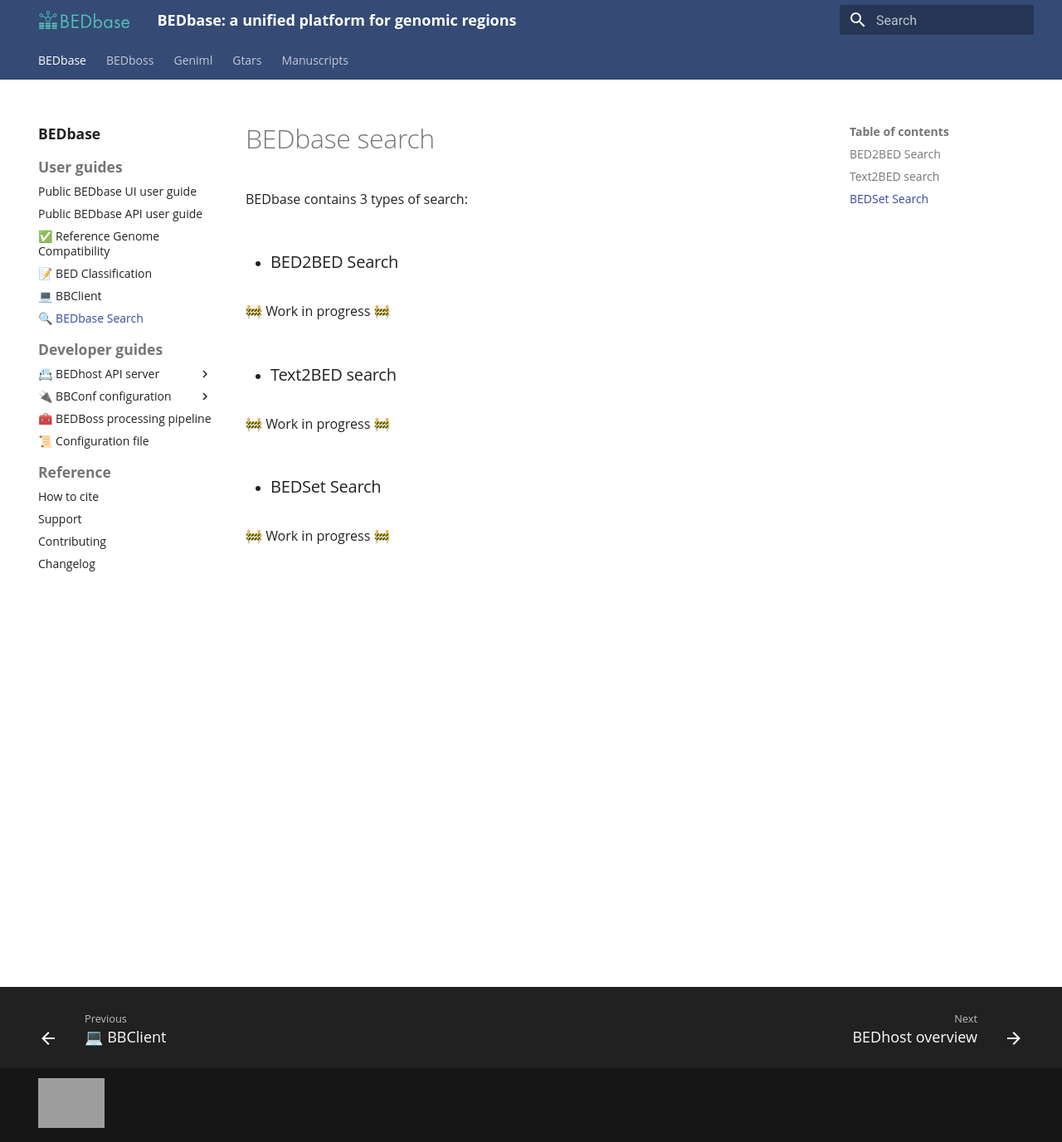
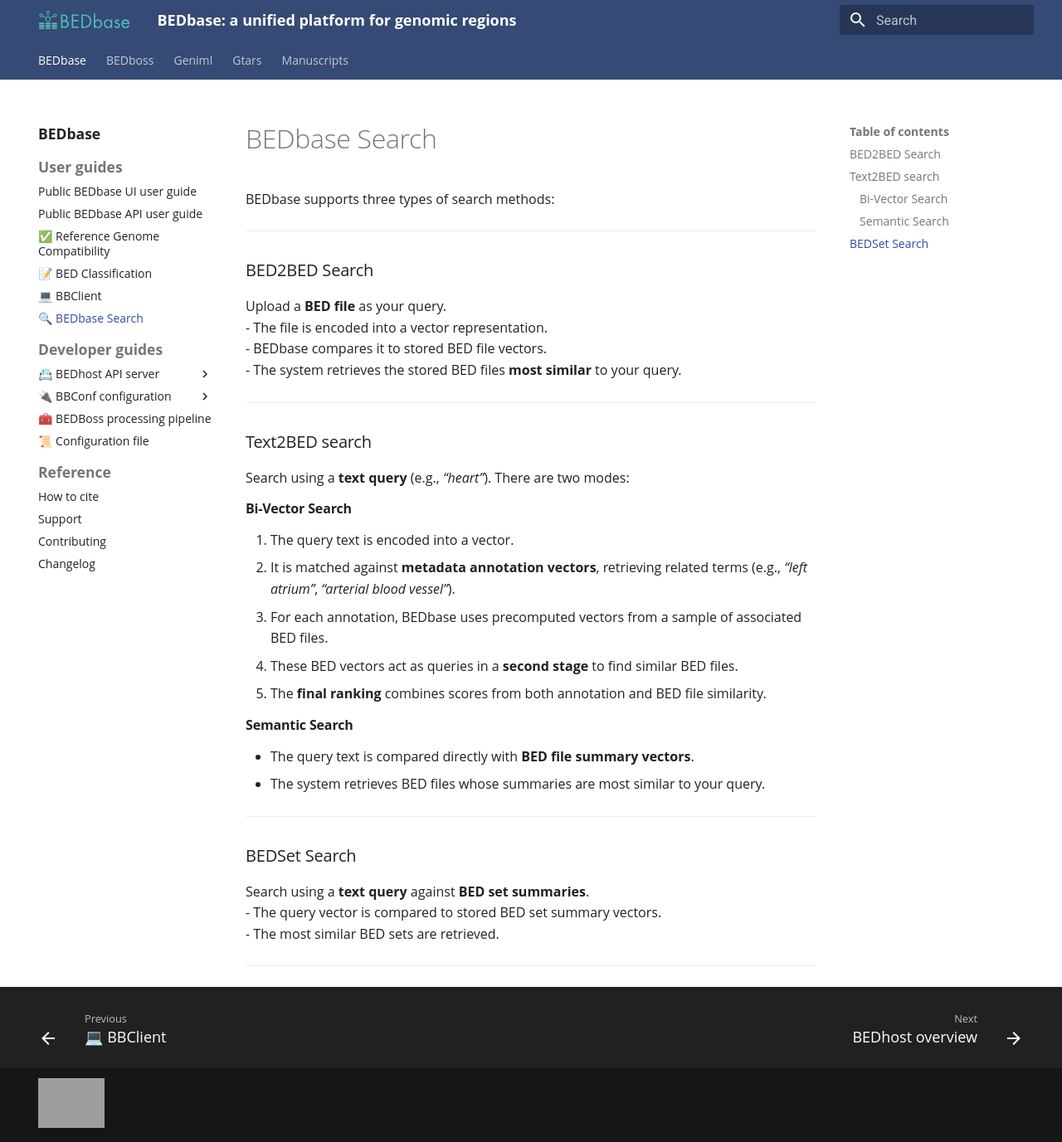
Before and after one commit to databio/bedbase, an MkDocs documentation site: the page built from docs/bedbase/user/bedbase-search.md, in a window 1280 px wide and 1377 px high. Shown: the whole window at 83% size. Built offline with MkDocs 1.6.1 and Material for MkDocs 9.7.7, drawn with Linux system fonts in a browser that asks for light colours; grey boxes are pictures that could not be loaded.

Commit message:
Revise BEDbase search documentation
Updated the BEDbase search documentation to improve clarity and consistency in terminology.

```diff
--- a/docs/bedbase/user/bedbase-search.md
+++ b/docs/bedbase/user/bedbase-search.md
@@ -1,15 +1,40 @@
-# BEDbase search
+# BEDbase Search
 
-BEDbase contains 3 types of search:
+BEDbase supports three types of search methods:
 
-- ### BED2BED Search
 
-🚧 Work in progress 🚧
+---
 
-- ### Text2BED search
+### BED2BED Search
 
-🚧 Work in progress 🚧
+Upload a **BED file** as your query.
+- The file is encoded into a vector representation.
+- BEDbase compares it to stored BED file vectors.
+- The system retrieves the stored BED files **most similar** to your query.
 
-- ### BEDSet Search
+---
 
-🚧 Work in progress 🚧
+### Text2BED search
+
+Search using a **text query** (e.g., *“heart”*). There are two modes:
+
+#### Bi-Vector Search
+1. The query text is encoded into a vector.
+2. It is matched against **metadata annotation vectors**, retrieving related terms (e.g., *“left atrium”*, *“arterial blood vessel”*).
+3. For each annotation, BEDbase uses precomputed vectors from a sample of associated BED files.
+4. These BED vectors act as queries in a **second stage** to find similar BED files.
+5. The **final ranking** combines scores from both annotation and BED file similarity.
+
+#### Semantic Search
+- The query text is compared directly with **BED file summary vectors**.
+- The system retrieves BED files whose summaries are most similar to your query.
+
+---
+
+### BEDSet Search
+
+Search using a **text query** against **BED set summaries**.
+- The query vector is compared to stored BED set summary vectors.
+- The most similar BED sets are retrieved.
+
+---
```
